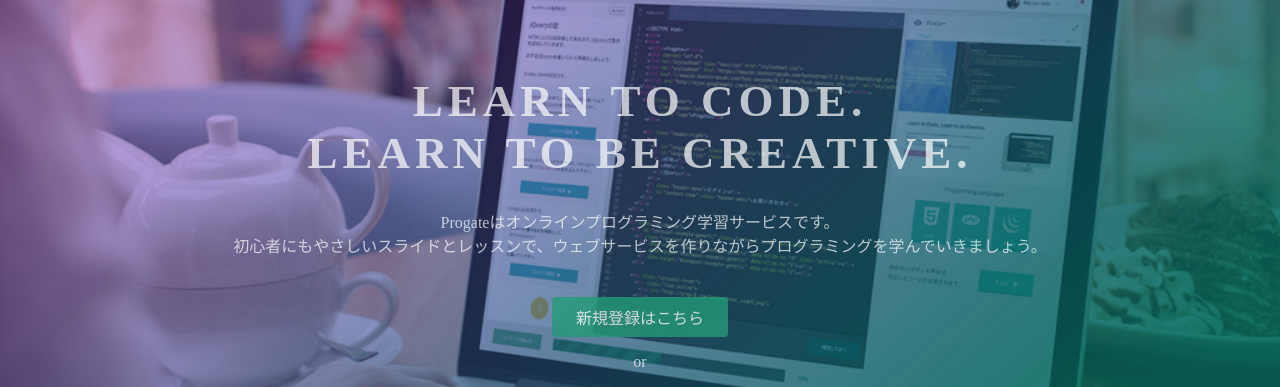
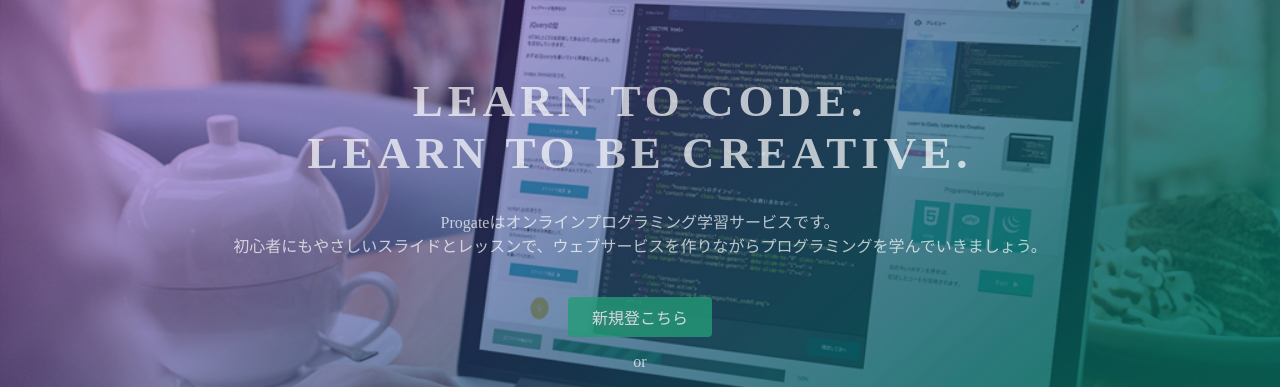
Before and after one commit to zanshin-git/github.io, a plain HTML site: page index.html in a window 1280 px wide. Shown: the part 135-522 px from the top of the page. Drawn offline with Linux system fonts and the light colour scheme.

Commit message:
Update index.html

```diff
--- a/index.html
+++ b/index.html
@@ -26,7 +26,7 @@
       <h1>LEARN TO CODE.<br>LEARN TO BE CREATIVE.</h1>
       <p>Progateはオンラインプログラミング学習サービスです。<br>初心者にもやさしいスライドとレッスンで、ウェブサービスを作りながらプログラミングを学んでいきましょう。</p>
       <div class="btn-wrapper">
-        <a href="#" class="btn signup">新規登録はこちら</a>
+        <a href="#" class="btn signup">新規登こちら</a>
         <p>or</p>
         <a href="#" class="btn facebook"><span class="fa fa-facebook"></span>Facebookで登録</a>
         <a href="#" class="btn twitter"><span class="fa fa-twitter"></span>Twitterで登録</a>
```
